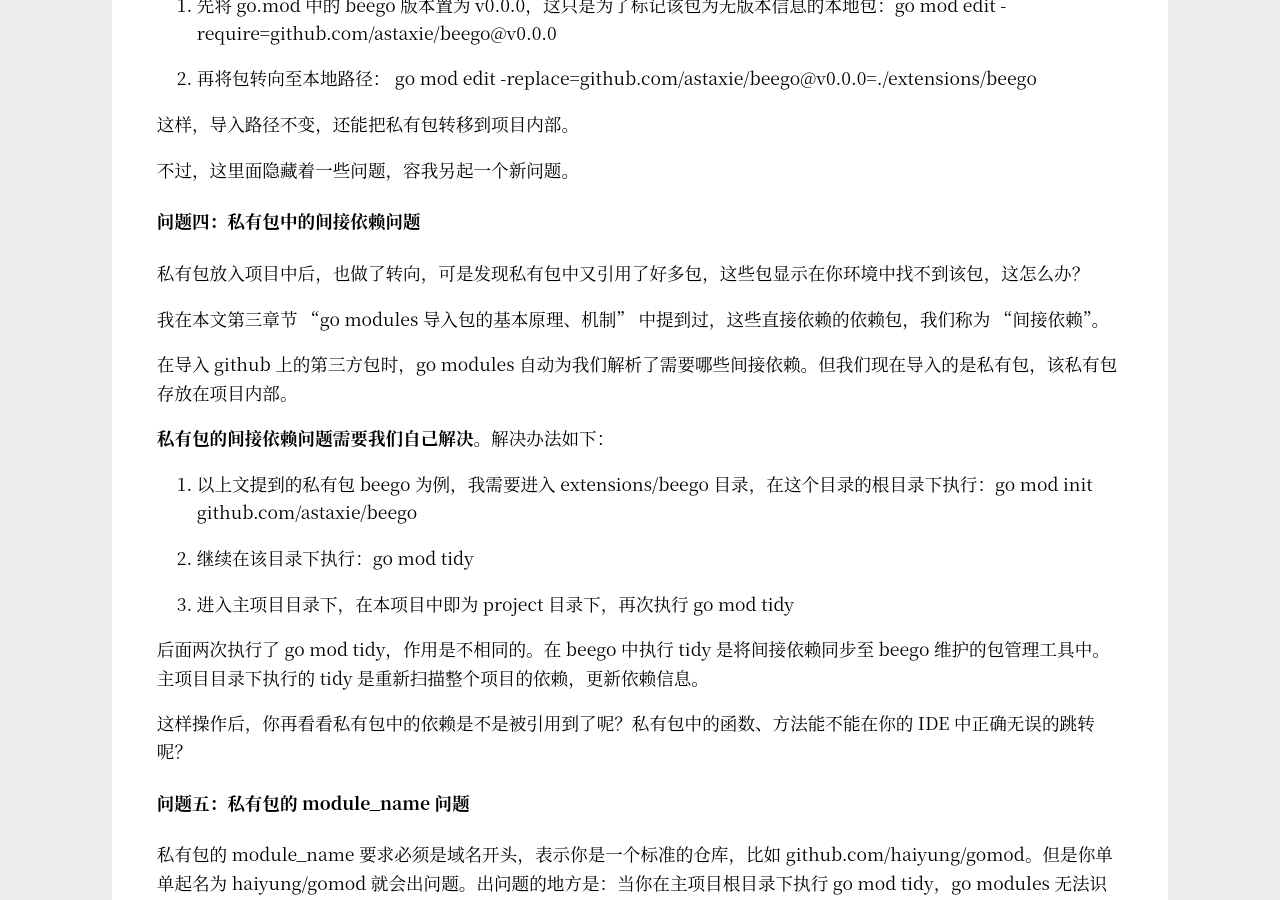
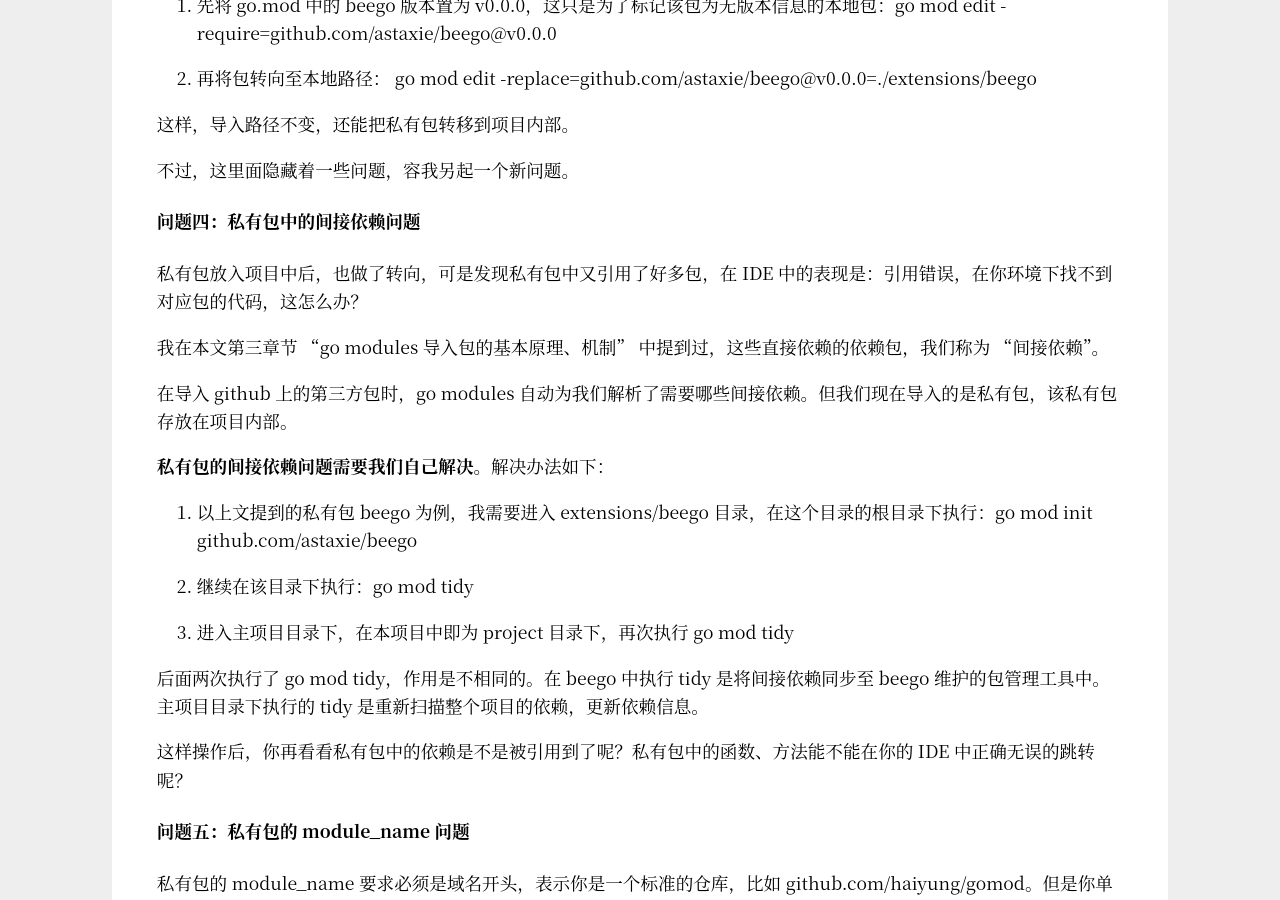
Before and after one commit to Haiyung/haiyung.github.io, a Jekyll site: the page built from _posts/2019-09-23-go-modules-and-private-repo.md, in a window 1280 px wide and 900 px high, scrolled down 3979 px. Built offline with Jekyll 4.4.1, drawn with Linux system fonts in a browser that asks for light colours; some web fonts are replaced.

Commit message:
fix：update description

```diff
--- a/_posts/2019-09-23-go-modules-and-private-repo.md
+++ b/_posts/2019-09-23-go-modules-and-private-repo.md
@@ -120,7 +120,7 @@ project
 
 #### 问题四：私有包中的间接依赖问题
 
-私有包放入项目中后，也做了转向，可是发现私有包中又引用了好多包，这些包显示在你环境中找不到该包，这怎么办？
+私有包放入项目中后，也做了转向，可是发现私有包中又引用了好多包，在 IDE 中的表现是：引用错误，在你环境下找不到对应包的代码，这怎么办？
 
 我在本文第三章节 "go modules 导入包的基本原理、机制" 中提到过，这些直接依赖的依赖包，我们称为 "间接依赖"。
 
```
